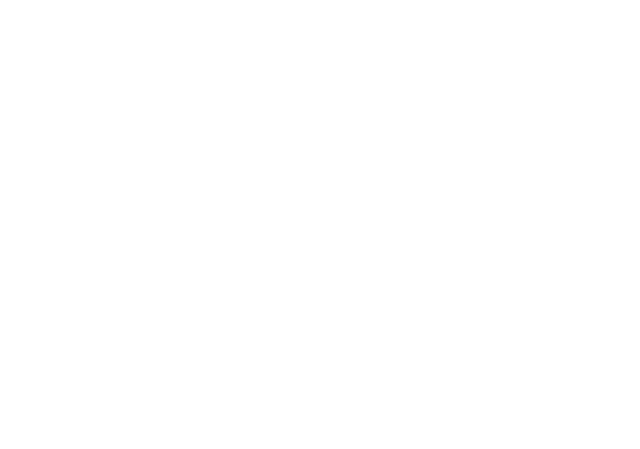
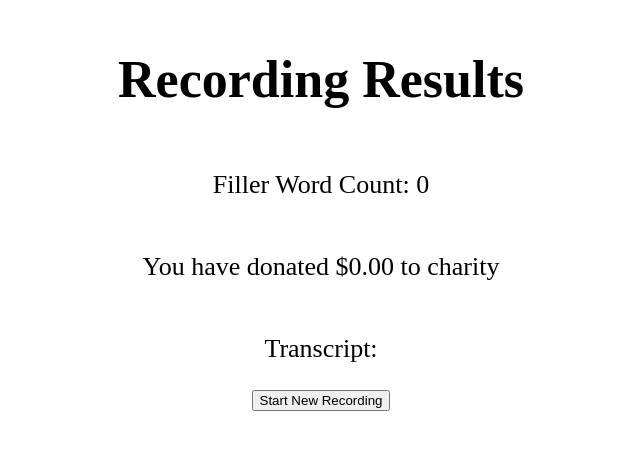
Before and after one commit to kkatherineliu/umless, a React (Create React App) app in the folder umless/: page /results in a window 1280 px wide. Before the commit this address had no page. Shown: the part 195-644 px from the top of the page, without its empty margins (319-959 px from the left). Built offline with nearby package versions, Linux system fonts and the light colour scheme.

Commit message:
results page

```diff
--- a/umless/src/App.js
+++ b/umless/src/App.js
@@ -1,9 +1,15 @@
-import React from 'react';
-import { BrowserRouter as Router, Route, Routes, useNavigate } from 'react-router-dom';
-import './App.css';
-import RecordingPage from './RecordingPage';
-import LoginButton from './login';
-import LogoutButton from './logout';
+import React from "react";
+import {
+  BrowserRouter as Router,
+  Route,
+  Routes,
+  useNavigate,
+} from "react-router-dom";
+import "./App.css";
+import RecordingPage from "./RecordingPage";
+import ResultsPage from "./ResultsPage";
+import LoginButton from "./login";
+import LogoutButton from "./logout";
 import { useAuth0 } from "@auth0/auth0-react";
 
 function App() {
@@ -13,6 +19,7 @@ function App() {
         <Routes>
           <Route path="/" element={<LandingPage />} />
           <Route path="/record" element={<RecordingPage />} />
+          <Route path="/results" element={<ResultsPage />} />
         </Routes>
       </div>
     </Router>
@@ -35,12 +42,10 @@ function NavigateButton() {
   const navigate = useNavigate();
 
   const handleClick = () => {
-    navigate('/record');
+    navigate("/record");
   };
 
-  return (
-    <button onClick={handleClick}>Go to Recording Page</button>
-  );
+  return <button onClick={handleClick}>Go to Recording Page</button>;
 }
 
 export default App;
--- a/umless/src/RecordingPage.js
+++ b/umless/src/RecordingPage.js
@@ -1,32 +1,35 @@
-import React, { useState, useRef, useEffect } from 'react';
-import './App.css';
+import React, { useState, useRef, useEffect } from "react";
+import { useNavigate } from "react-router-dom";
+import "./App.css";
 
 function RecordingPage() {
   const videoRef = useRef(null);
-  const [status, setStatus] = useState('Disconnected');
+  const [status, setStatus] = useState("Disconnected");
   const [fillerWordCount, setFillerWordCount] = useState(0); // Track filler words
   const [recording, setRecording] = useState(false);
-  const [transcript, setTranscript] = useState('');
-  const [interimTranscript, setInterimTranscript] = useState('');
+  const [transcript, setTranscript] = useState("");
+  const [interimTranscript, setInterimTranscript] = useState("");
   const [mediaRecorder, setMediaRecorder] = useState(null);
   const [recognitionInstance, setRecognitionInstance] = useState(null);
   const [socketInstance, setSocketInstance] = useState(null);
+  const navigate = useNavigate();
+
 
   const startSpeechRecognition = async () => {
     try {
       const stream = await navigator.mediaDevices.getUserMedia({ audio: true });
       const mediaRecorder = new MediaRecorder(stream);
-      const socket = new WebSocket('wss://api.deepgram.com/v1/listen?model=nova-2&filler_words=true', [
-        'token',
-        process.env.REACT_APP_API_KEY,
-      ]);
+      const socket = new WebSocket(
+        "wss://api.deepgram.com/v1/listen?model=nova-2&filler_words=true",
+        ["token", process.env.REACT_APP_API_KEY]
+      );
 
       socket.onopen = () => {
-        console.log('WebSocket connection opened.');
-        setStatus('Connected');
+        console.log("WebSocket connection opened.");
+        setStatus("Connected");
 
         // Send audio data every 250ms
-        mediaRecorder.addEventListener('dataavailable', (event) => {
+        mediaRecorder.addEventListener("dataavailable", (event) => {
           if (event.data.size > 0 && socket.readyState === 1) {
             socket.send(event.data);
           }
@@ -40,15 +43,27 @@ function RecordingPage() {
       // Handle incoming transcript messages from Deepgram
       socket.onmessage = (message) => {
         const received = JSON.parse(message.data);
-        const newTranscript = received.channel.alternatives[0]?.transcript || '';
+        const newTranscript =
+          received.channel.alternatives[0]?.transcript || "";
 
         // Append transcript regardless of filler words
         if (newTranscript && received.is_final) {
-          setTranscript((prev) => prev + newTranscript + ' ');
+          setTranscript((prev) => prev + newTranscript + " ");
 
           // Check for filler words and update the tally
-          const fillerWords = ['uh', 'um', 'mhmm', 'mm-mm', 'uh-uh', 'uh-huh', 'nuh-uh', 'like', 'you know', 'so']; // Example filler words
-          const wordArray = newTranscript.split(' '); // Split transcript into words
+          const fillerWords = [
+            "uh",
+            "um",
+            "mhmm",
+            "mm-mm",
+            "uh-uh",
+            "uh-huh",
+            "nuh-uh",
+            "like",
+            "you know",
+            "so",
+          ]; // Example filler words
+          const wordArray = newTranscript.split(" "); // Split transcript into words
           const countFiller = wordArray.reduce((count, word) => {
             return fillerWords.includes(word) ? count + 1 : count;
           }, 0);
@@ -59,23 +74,23 @@ function RecordingPage() {
       };
 
       socket.onclose = () => {
-        console.log('WebSocket connection closed.');
-        setStatus('Disconnected');
+        console.log("WebSocket connection closed.");
+        setStatus("Disconnected");
       };
 
       socket.onerror = (error) => {
-        console.log('WebSocket error:', error);
-        setStatus('Error');
+        console.log("WebSocket error:", error);
+        setStatus("Error");
       };
     } catch (error) {
-      console.error('Error accessing media devices.', error);
-      setStatus('Error accessing microphone');
+      console.error("Error accessing media devices.", error);
+      setStatus("Error accessing microphone");
     }
   };
 
   useEffect(() => {
     return () => {
-      if (mediaRecorder && mediaRecorder.state !== 'inactive') {
+      if (mediaRecorder && mediaRecorder.state !== "inactive") {
         mediaRecorder.stop();
       }
       if (socketInstance && socketInstance.readyState === WebSocket.OPEN) {
@@ -97,7 +112,7 @@ function RecordingPage() {
 
       setRecording(true);
     } catch (error) {
-      console.error('Error accessing webcam or microphone:', error);
+      console.error("Error accessing webcam or microphone:", error);
     }
   };
 
@@ -112,6 +127,12 @@ function RecordingPage() {
       recognitionInstance.stop();
     }
     setRecording(false);
+
+    navigate("/results", {
+      state: {
+        fillerWordCount,
+        transcript },
+    });
   };
 
   return (
@@ -119,7 +140,14 @@ function RecordingPage() {
       <header className="App-header">
         <h1>umless</h1>
 
-        <video ref={videoRef} autoPlay playsInline className="video" />
+        <video
+          ref={videoRef}
+          autoPlay
+          playsInline
+          muted
+          className="video"
+          style={{ transform: "scaleX(-1)" }}
+        />
         <p>Status: {status}</p>
         <p>Transcript: {transcript}</p>
         <p>Filler Word Count: {fillerWordCount}</p>
@@ -130,7 +158,11 @@ function RecordingPage() {
         )}
 
         <div className="transcript-container">
-          <p>{transcript} <span style={{ color: 'gray' }}>{interimTranscript}</span></p> {/* Display final and interim */}
+          <p>
+
+            <span style={{ color: "gray" }}>{interimTranscript}</span>
+          </p>{" "}
+          {/* Display final and interim */}
         </div>
       </header>
     </div>
--- /dev/null
+++ b/umless/src/ResultsPage.js
@@ -0,0 +1,57 @@
+import React from "react";
+import { useLocation, useNavigate } from "react-router-dom";
+
+function ResultsPage() {
+  const navigate = useNavigate();
+  const location = useLocation();
+
+  const { fillerWordCount = 0, transcript = "" } = location.state || {};
+
+  // Define the filler words to highlight
+  const fillerWords = [
+    "uh",
+    "um",
+    "mhmm",
+    "mm-mm",
+    "uh-uh",
+    "uh-huh",
+    "nuh-uh",
+    "like",
+    "you know",
+    "so",
+  ];
+
+  // Function to split transcript and highlight filler words
+  const highlightFillerWords = (text) => {
+    const words = text.split(" ");
+    return words.map((word, index) => {
+      const cleanWord = word.toLowerCase().replace(/[.,!?]/g, ""); // Clean punctuation
+      if (fillerWords.includes(cleanWord)) {
+        return (
+          <span key={index} style={{ color: "red" }}>
+            {word}{" "}
+          </span>
+        );
+      }
+      return word + " "; // Add a space after each word
+    });
+  };
+
+  const handleNewRecording = () => {
+    navigate("/record"); // Go back to the recording page
+  };
+
+  return (
+    <div className="App">
+      <header className="App-header">
+        <h1>Recording Results</h1>
+        <p>Filler Word Count: {fillerWordCount}</p>
+        <p>You have donated ${(fillerWordCount * 0.05).toFixed(2)} to charity</p>
+        <p>Transcript: {highlightFillerWords(transcript)}</p>
+        <button onClick={handleNewRecording}>Start New Recording</button>
+      </header>
+    </div>
+  );
+}
+
+export default ResultsPage;
```
